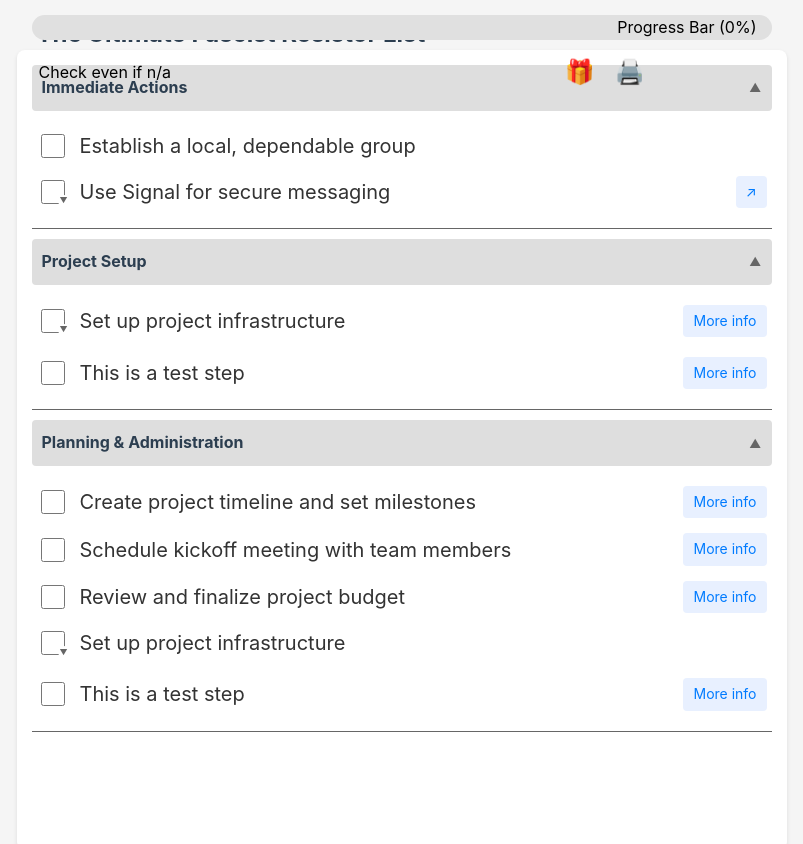
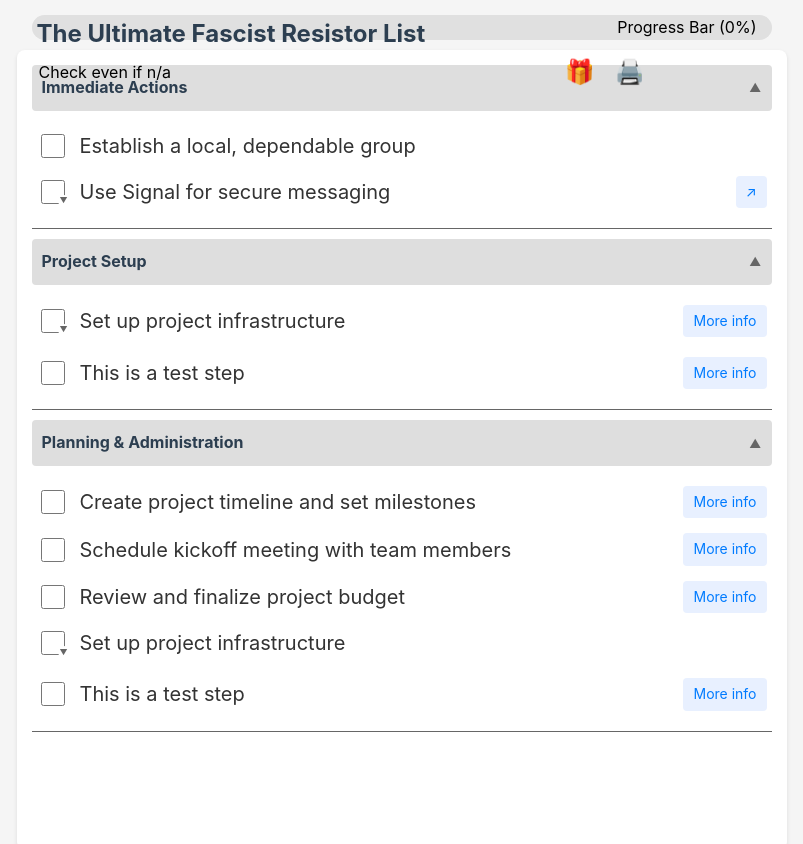
Before and after one commit to JFlo95/AF-Checklist, a plain HTML site: page index.html in a window 1280 px wide. Shown: the top 844 px of the page, without its empty margins (231-1034 px from the left). Drawn offline with Linux system fonts and the light colour scheme.

Commit message:
Update index.html

```diff
--- a/index.html
+++ b/index.html
@@ -27,6 +27,8 @@
 
         .header-container {
             position: fixed;
+            height: 60px;
+            z-index: 1000;
             display: flex;
             flex-wrap: wrap;
             margin: 0 20px 0 20px;
@@ -49,7 +51,6 @@
 
         .button-group {
             display: flex;
-
             gap: 10px;
             align-self: center;
         }
```
